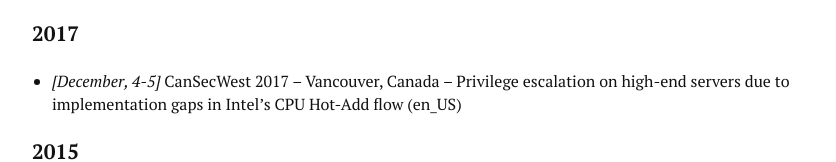
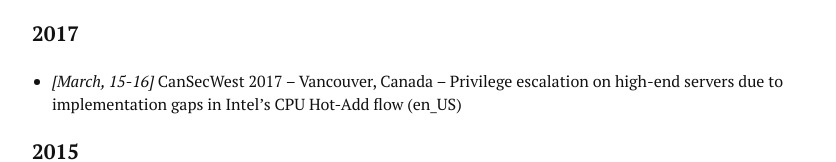
Before and after one commit to jseidl/jseidl.github.io, a plain HTML site: page talks/index.html in a window 1280 px wide. Shown: the part 319-481 px from the top of the page, without its empty margins (208-1044 px from the left). Drawn offline with nearby package versions, Linux system fonts and the light colour scheme.

Commit message:
Update index.html
fixed cansecwest talk date

```diff
--- a/talks/index.html
+++ b/talks/index.html
@@ -96,7 +96,7 @@ if (!doNotTrack) {
 <h3 id="2017">2017</h3>
 
 <ul>
-<li><em>[December, 4-5]</em> CanSecWest 2017 &#8211; Vancouver, Canada &#8211; Privilege escalation on high-end servers due to implementation gaps in Intel&rsquo;s CPU Hot-Add flow (en_US)</li>
+<li><em>[March, 15-16]</em> CanSecWest 2017 &#8211; Vancouver, Canada &#8211; Privilege escalation on high-end servers due to implementation gaps in Intel&rsquo;s CPU Hot-Add flow (en_US)</li>
 </ul>
 
 <h3 id="2015">2015</h3>
```
